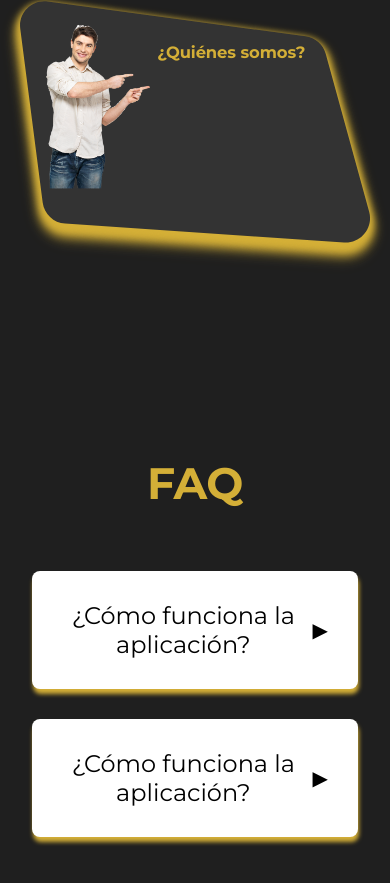
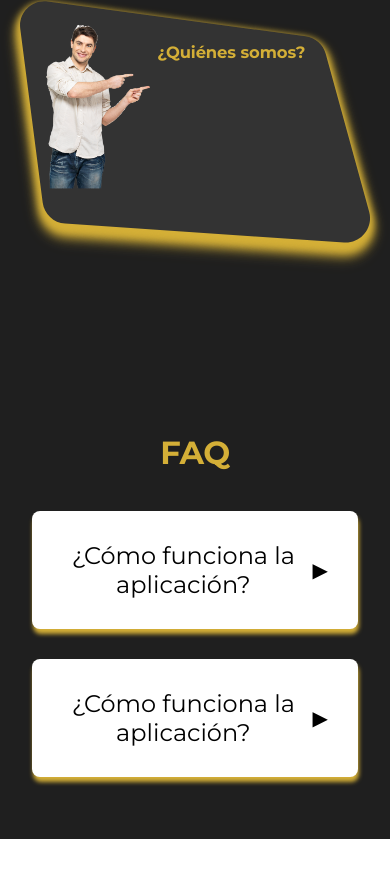
Before and after one commit to AlejandroV074/app-holy, a React (Create React App) app: page / in a window 390 px wide. Shown: the part 1084-1967 px from the top of the page. After the commit the page ends 1923 px from the top, so only its background shows below. Built offline with nearby package versions, Linux system fonts and the light colour scheme.

Commit message:
change: se agrega responsive

```diff
--- a/src/App.css
+++ b/src/App.css
@@ -72,7 +72,7 @@ main {
   opacity: 1;
 }
 
-@media (max-width: 768px) {
+@media (max-width: 420px) {
   .App-header {
     padding: 2rem;
   }
@@ -80,4 +80,9 @@ main {
   .large-text {
     font-size: 3rem;
   }
+
+  .tituloStyle {
+    font-size: 32px;
+    margin: 30px 0;
 }
+}
```
